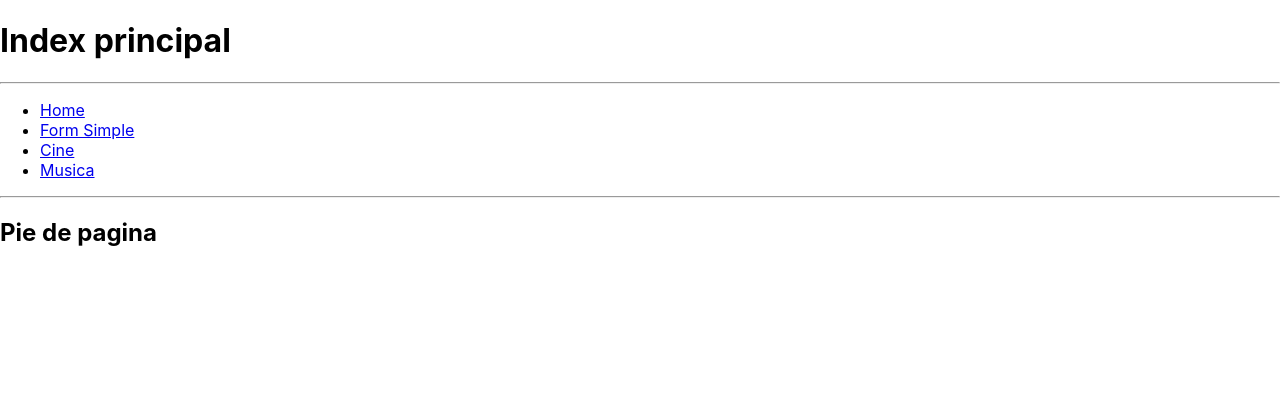
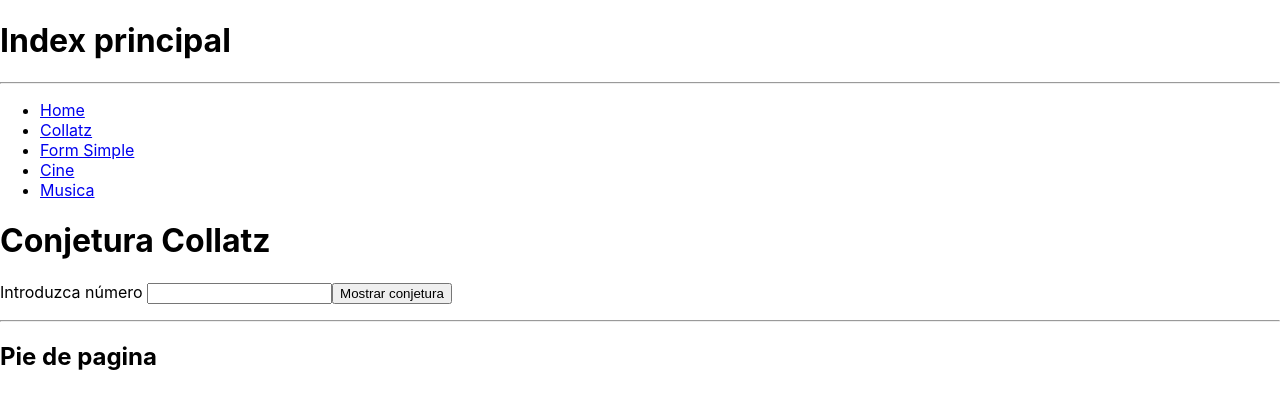
Before and after one commit to AlvaroCascoV/reactformsrutas, a React (Create React App) app: page /collatz in a window 1280 px wide. Shown: the top 408 px of the page. Built offline with nearby package versions, Linux system fonts and the light colour scheme.

Commit message:
Conjetura de collatz

```diff
--- /dev/null
+++ b/src/components/Collatz.js
@@ -0,0 +1,43 @@
+import React, { Component } from 'react'
+
+export default class Collatz extends Component {
+    cajaNumero = React.createRef();
+
+    generarCollatz = (event) => {
+        event.preventDefault();
+        console.log("Petición enviada")
+        let numero = parseInt(this.cajaNumero.current.value);
+        let aux = [];
+        while (numero !== 1) {
+            if (numero % 2 === 0) {
+                numero = numero / 2;
+            } else {
+                numero = numero * 3 + 1;
+            }
+            aux.push(numero);
+        }
+        this.setState({
+            numeros: aux
+        })
+    }
+    state = {
+        numeros: []
+    }
+    render() {
+        return (<div>
+            <h1>Conjetura Collatz</h1>
+            <form onSubmit={this.generarCollatz}>
+                <label>Introduzca número </label>
+                <input type='number' ref={this.cajaNumero} />
+                <button>Mostrar conjetura</button>
+                <ul>
+                    {
+                        this.state.numeros.map((num, index) => {
+                            return (<li key={index}>{num}</li>)
+                        })
+                    }
+                </ul>
+            </form>
+        </div>)
+    }
+}
--- a/src/components/MenuRutas.js
+++ b/src/components/MenuRutas.js
@@ -6,6 +6,9 @@ export default class MenuRutas extends Component {
             <ul>
                 <li>
                     <a href='/'>Home</a>
+                </li>
+                <li>
+                    <a href='/collatz'>Collatz</a>
                 </li>
                 <li>
                     <a href='/formsimple'>Form Simple</a>
--- a/src/components/Router.js
+++ b/src/components/Router.js
@@ -4,6 +4,7 @@ import Home from './Home'
 import Cine from './Cine'
 import Musica from './Musica'
 import FormSimple from './FormSimple'
+import Collatz from './Collatz'
 
 export default class Router extends Component {
     render() {
@@ -14,6 +15,7 @@ export default class Router extends Component {
                     <Route path='/cine' element={<Cine />} />
                     <Route path='/musica' element={<Musica />} />
                     <Route path='/formsimple' element={<FormSimple/>}/>
+                    <Route path='/collatz' element={<Collatz/>}/>
                 </Routes>
             </BrowserRouter>
         )
```
